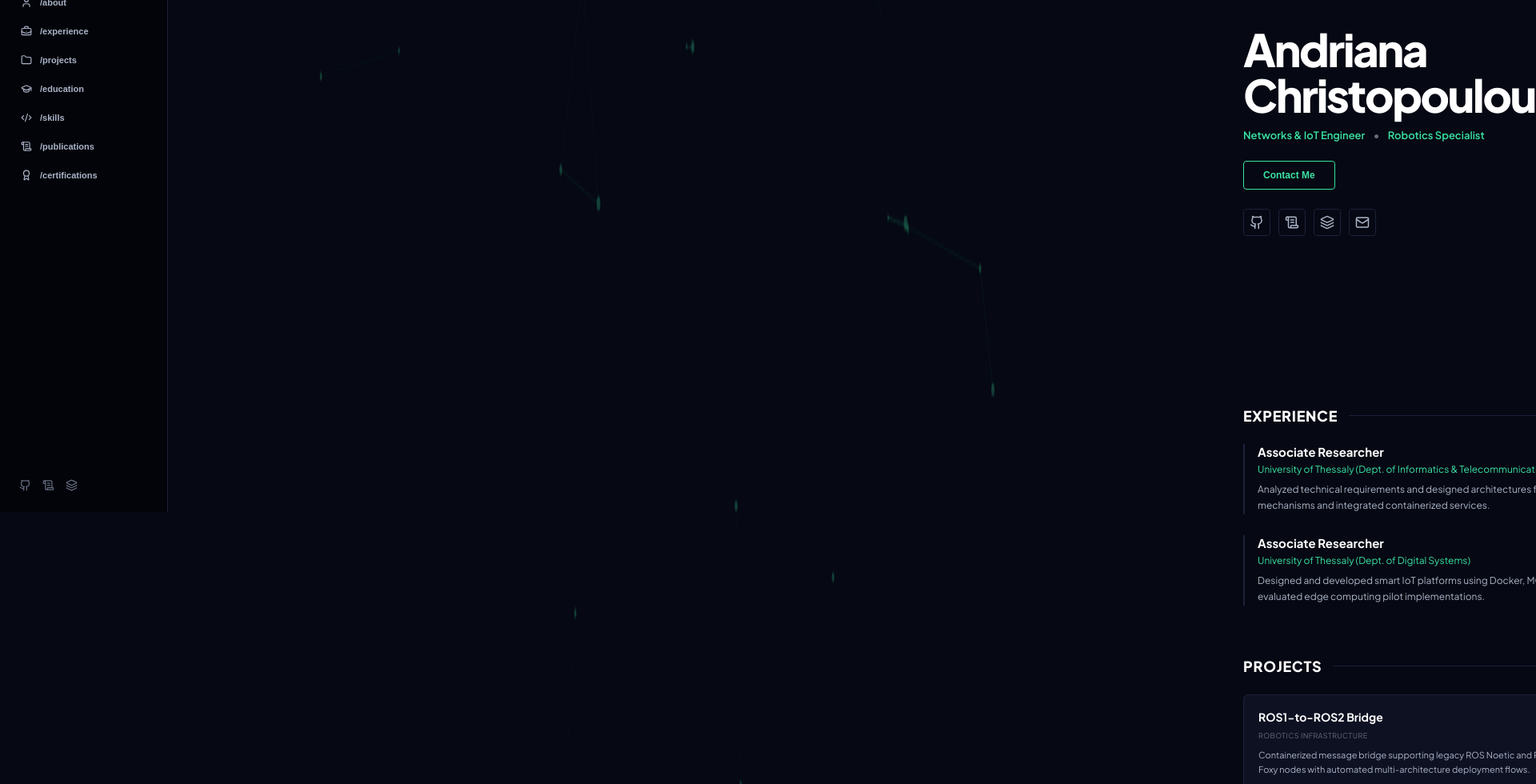
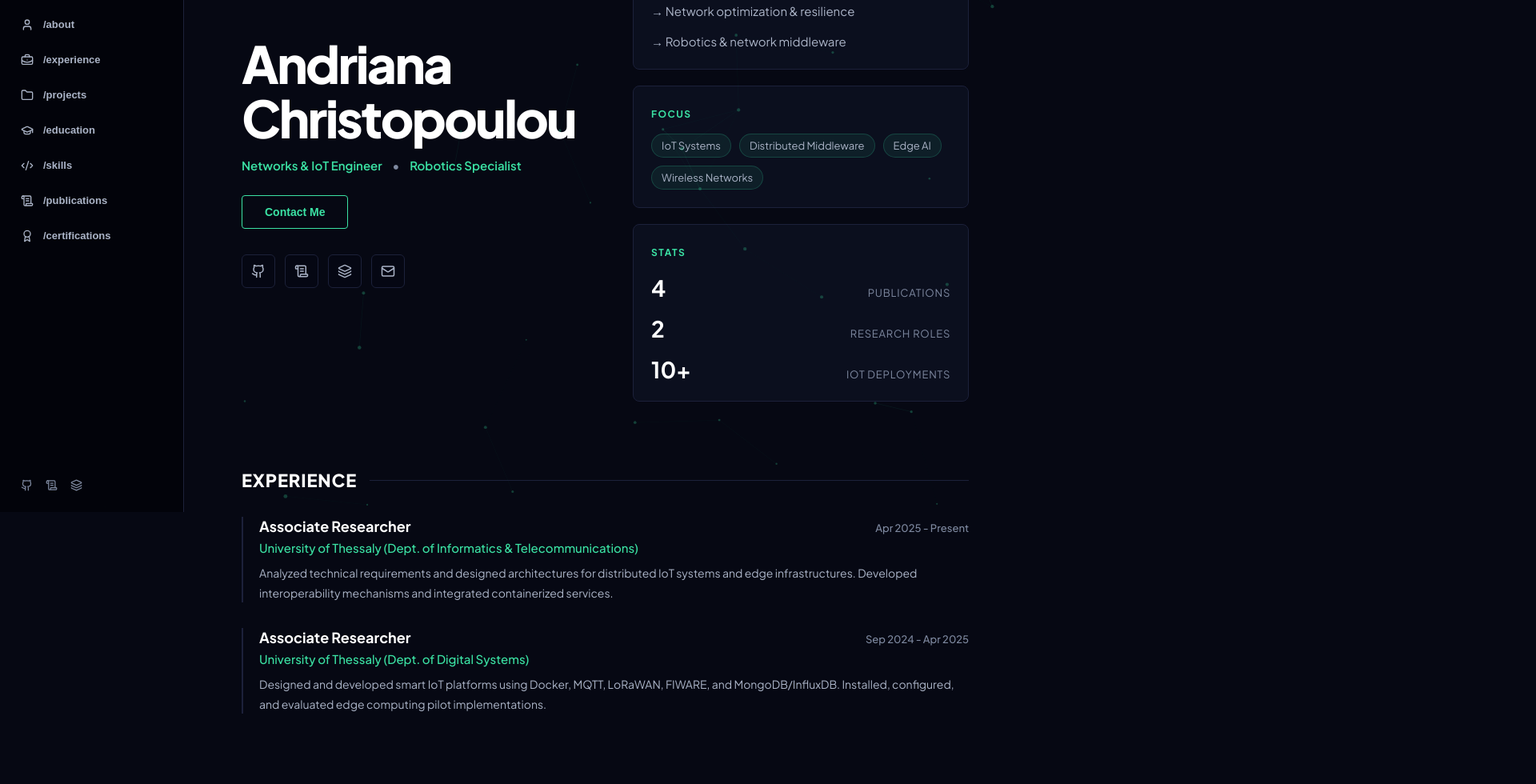
Before and after one commit to losandriana/bio, a React (Vite) app: page / in a window 1280 px wide. Shown: the part 160-1140 px from the top of the page at 80% size, 1920 px wide, since content can reach past the window. Built offline with nearby package versions, Linux system fonts and the light colour scheme.

Commit message:
Update styles.css

```diff
--- a/src/styles.css
+++ b/src/styles.css
@@ -5,7 +5,7 @@
   --bg-surface: #0e1122;
   --text-primary: #ffffff;
   --text-muted: #abb4c7;
-  --text-dim: #646c7f;
+  --text-dim: #7e89a0; /* Shifted slightly lighter to keep visibility strong at larger scale */
   --brand-green: #3be2a4;
   --brand-green-hover: #2ec58d;
   --border-line: #1c213a;
@@ -31,9 +31,22 @@ body {
   overflow-x: hidden;
 }
 
+/* Structural changes for the interactive wallpaper mesh layer */
+.network-animated-bg {
+  position: fixed;
+  top: 0;
+  left: 0;
+  width: 100vw;
+  height: 100vh;
+  z-index: 1;
+  pointer-events: none; /* Stops canvas from blocking your standard click events */
+}
+
 .portfolio-site {
   display: flex;
   min-height: 100vh;
+  position: relative;
+  z-index: 2;
 }
 
 /* ======================================
@@ -45,8 +58,9 @@ body {
   top: 0;
   left: 0;
   bottom: 0;
-  width: 210px;
-  background-color: #03040a;
+  width: 230px; /* Widened slightly to accommodate larger navigational fonts */
+  background-color: rgba(3, 4, 10, 0.93); /* Added high-density blur fallback */
+  backdrop-filter: blur(8px);
   border-right: 1px solid var(--border-line);
   padding: 28px 0 22px 0;
   display: flex;
@@ -58,20 +72,19 @@ body {
   display: flex;
   justify-content: center;
   align-items: center;
-  padding: 15px 0;
+  padding: 15px 0 25px 0;
 }
 
-/* UPDATED: Scaling up the branding element size safely */
 .sidebar-logo {
   max-width: 100%;
   height: auto;
-  width: 85px;
+  width: 95px; /* Bumped up from 85px to stay balanced with text scaling */
 }
 
 .sidebar-links-list {
   display: flex;
   flex-direction: column;
-  gap: 2px;
+  gap: 4px;
   width: 100%;
 }
 
@@ -79,10 +92,10 @@ body {
   background: transparent;
   border: none;
   width: 100%;
-  padding: 10px 14px 10px 24px;
+  padding: 12px 14px 12px 24px;
   display: flex;
   align-items: center;
-  gap: 10px;
+  gap: 12px;
   color: var(--text-muted);
   cursor: pointer;
   text-align: left;
@@ -92,27 +105,27 @@ body {
 
 .sidebar-nav-btn:hover {
   color: var(--text-primary);
-  background-color: rgba(59, 226, 164, 0.04);
+  background-color: rgba(59, 226, 164, 0.05);
   border-left-color: var(--brand-green);
 }
 
 .sidebar-nav-icon {
-  width: 14px;
-  height: 14px;
+  width: 16px; /* Scaled up icon */
+  height: 16px;
   stroke-width: 2px;
   flex-shrink: 0;
 }
 
 .nav-label-text {
-  font-size: 11px;
+  font-size: 13px; /* SCALED UP (was 11px) */
   font-weight: 600;
 }
 
 .sidebar-footer-icons {
   margin-top: auto;
-  padding-left: 24px;
+  padding-left: 26px;
   display: flex;
-  gap: 14px;
+  gap: 16px;
   color: var(--text-dim);
 }
 
@@ -129,11 +142,10 @@ body {
    MAIN CONTENT
 ====================================== */
 
-/* UPDATED: Removed max-width constraint to fill the page grid naturally */
 .content-stream {
   flex: 1;
-  margin-left: 210px;
-  padding: 52px 64px 72px 64px;
+  margin-left: 230px;
+  padding: 64px 72px 84px 72px;
 }
 
 .hero-section,
@@ -142,21 +154,20 @@ body {
 }
 
 .generic-section {
-  margin-bottom: 64px;
+  margin-bottom: 84px;
 }
 
 /* ======================================
    HERO
 ====================================== */
 
-/* UPDATED: Widened layout columns to handle expansive displays fluidly */
 .hero-section {
   display: grid;
-  grid-template-columns: 1fr 400px;
-  gap: 64px;
+  grid-template-columns: 1fr 420px;
+  gap: 72px;
   align-items: center;
-  min-height: 68vh;
-  margin-bottom: 72px;
+  min-height: 70vh;
+  margin-bottom: 84px;
 }
 
 .hero-text-content {
@@ -164,35 +175,35 @@ body {
 }
 
 .static-name-heading {
-  margin: 0 0 14px 0;
-  font-size: clamp(38px, 5vw, 56px);
+  margin: 0 0 16px 0;
+  font-size: clamp(44px, 5.5vw, 64px); /* SCALED UP heading proportions */
   font-weight: 800;
-  line-height: 1.02;
+  line-height: 1.05;
   letter-spacing: -0.04em;
 }
 
 .static-role-subline {
-  margin: 0 0 24px 0;
-  font-size: 13px;
+  margin: 0 0 28px 0;
+  font-size: 15px; /* SCALED UP (was 13px) */
   font-weight: 600;
   color: var(--brand-green);
 }
 
 .static-role-subline span {
   color: var(--text-dim);
-  margin: 0 8px;
+  margin: 0 10px;
 }
 
 .hero-cta-row {
-  margin-bottom: 24px;
+  margin-bottom: 32px;
 }
 
 .cta-primary-btn {
   background-color: transparent;
   border: 1px solid var(--brand-green);
   color: var(--brand-green);
-  padding: 10px 24px;
-  font-size: 12px;
+  padding: 12px 28px; /* Slightly roomier button metrics */
+  font-size: 14px; /* SCALED UP (was 12px) */
   font-weight: 600;
   border-radius: 4px;
   cursor: pointer;
@@ -201,27 +212,30 @@ body {
 
 .cta-primary-btn:hover {
   background-color: rgba(59, 226, 164, 0.08);
+  box-shadow: 0 4px 20px rgba(59, 226, 164, 0.15);
 }
 
 .social-icon-circles {
   display: flex;
-  gap: 10px;
+  gap: 12px;
 }
 
 .social-icon-circles a {
-  width: 34px;
-  height: 34px;
-  border-radius: 4px;
+  width: 42px; /* Grown container diameters for higher accessibility metrics */
+  height: 42px;
+  border-radius: 6px;
   border: 1px solid var(--border-line);
   display: grid;
   place-items: center;
   color: var(--text-muted);
+  background-color: rgba(6, 8, 19, 0.6);
   transition: all 0.15s ease;
 }
 
 .social-icon-circles a:hover {
   color: var(--text-primary);
   border-color: var(--brand-green);
+  background-color: rgba(14, 17, 34, 0.8);
 }
 
 /* ======================================
@@ -231,34 +245,35 @@ body {
 .hero-side-panel {
   display: flex;
   flex-direction: column;
-  gap: 16px;
+  gap: 20px;
 }
 
 .hero-focus-card,
 .mini-stat-card {
-  background-color: var(--bg-surface);
+  background-color: rgba(14, 17, 34, 0.85); /* Smooth backing alpha blend */
+  backdrop-filter: blur(4px);
   border: 1px solid var(--border-line);
   border-radius: 8px;
-  padding: 18px;
+  padding: 22px;
 }
 
 .hero-focus-card ul {
   list-style: none;
   padding: 0;
-  margin: 14px 0 0 0;
+  margin: 16px 0 0 0;
   display: flex;
   flex-direction: column;
-  gap: 12px;
+  gap: 14px;
 }
 
 .hero-focus-card li {
-  font-size: 13px;
+  font-size: 15px; /* SCALED UP (was 13px) */
   color: var(--text-muted);
   line-height: 1.6;
 }
 
 .mini-card-label {
-  font-size: 10px;
+  font-size: 12px; /* SCALED UP (was 10px) */
   letter-spacing: 0.12em;
   text-transform: uppercase;
   color: var(--brand-green);
@@ -268,30 +283,30 @@ body {
 .hero-mini-grid {
   display: grid;
   grid-template-columns: 1fr;
-  gap: 16px;
+  gap: 20px;
 }
 
 .focus-tags {
   display: flex;
   flex-wrap: wrap;
-  gap: 8px;
-  margin-top: 14px;
+  gap: 10px;
+  margin-top: 16px;
 }
 
 .focus-tags span {
-  padding: 6px 10px;
-  background-color: rgba(59, 226, 164, 0.06);
-  border: 1px solid rgba(59, 226, 164, 0.14);
+  padding: 6px 12px;
+  background-color: rgba(59, 226, 164, 0.08);
+  border: 1px solid rgba(59, 226, 164, 0.2);
   border-radius: 999px;
-  font-size: 11px;
+  font-size: 13px; /* SCALED UP (was 11px) */
   color: var(--text-muted);
 }
 
 .stats-list {
   display: flex;
   flex-direction: column;
-  gap: 14px;
-  margin-top: 16px;
+  gap: 16px;
+  margin-top: 18px;
 }
 
 .stats-list div {
@@ -301,12 +316,12 @@ body {
 }
 
 .stats-list strong {
-  font-size: 24px;
+  font-size: 28px; /* SCALED UP (was 24px) */
   color: var(--text-primary);
 }
 
 .stats-list span {
-  font-size: 11px;
+  font-size: 13px; /* SCALED UP (was 11px) */
   color: var(--text-dim);
   text-transform: uppercase;
   letter-spacing: 0.06em;
@@ -317,12 +332,12 @@ body {
 ====================================== */
 
 .section-title-line {
-  font-size: 18px;
+  font-size: 22px; /* SCALED UP (was 18px) */
   font-weight: 800;
-  margin: 0 0 24px 0;
+  margin: 0 0 32px 0;
   display: flex;
   align-items: center;
-  gap: 14px;
+  gap: 16px;
   text-transform: uppercase;
   letter-spacing: 0.04em;
 }
@@ -341,51 +356,53 @@ body {
 .editorial-stack {
   display: flex;
   flex-direction: column;
-  gap: 26px;
+  gap: 32px;
 }
 
 .editorial-tile {
   border-left: 2px solid var(--border-line);
-  padding-left: 16px;
+  padding-left: 20px;
 }
 
 .tile-header-row {
   display: flex;
   justify-content: space-between;
   align-items: baseline;
-  gap: 12px;
+  gap: 16px;
 }
 
 .editorial-tile h3 {
   margin: 0;
-  font-size: 15px;
+  font-size: 18px; /* SCALED UP (was 15px) */
   font-weight: 700;
 }
 
 .tile-date-label {
-  font-size: 10px;
+  font-size: 13px; /* SCALED UP (was 10px) */
   color: var(--text-dim);
+  font-weight: 500;
 }
 
 .tile-institution-sub {
-  margin: 5px 0 8px 0;
-  font-size: 12px;
+  margin: 6px 0 10px 0;
+  font-size: 15px; /* SCALED UP (was 12px) */
   color: var(--brand-green);
+  font-weight: 500;
 }
 
 .tile-description-body {
   margin: 0;
-  max-width: 100%; /* Changed from 780px to align beautifully with full layout width */
-  font-size: 12px;
-  line-height: 1.7;
+  max-width: 100%;
+  font-size: 14px; /* SCALED UP (was 12px) */
+  line-height: 1.75;
   color: var(--text-muted);
 }
 
 .editorial-link {
-  font-size: 11px;
-  color: var(--text-muted);
+  font-size: 13px; /* SCALED UP (was 11px) */
+  color: var(--brand-green);
   text-decoration: underline;
-  margin-top: 8px;
+  margin-top: 10px;
   display: inline-block;
 }
 
@@ -393,52 +410,53 @@ body {
    PROJECTS
 ====================================== */
 
-/* UPDATED: Uses an auto-fit template logic to dynamically absorb whitespace */
 .cards-structural-grid {
   display: grid;
-  grid-template-columns: repeat(auto-fit, minmax(320px, 1fr));
-  gap: 16px;
+  grid-template-columns: repeat(auto-fit, minmax(350px, 1fr)); /* Widened minimal threshold column steps */
+  gap: 20px;
 }
 
 .info-display-card {
-  background-color: var(--bg-surface);
+  background-color: rgba(14, 17, 34, 0.85);
+  backdrop-filter: blur(4px);
   border: 1px solid var(--border-line);
-  padding: 18px;
-  border-radius: 6px;
+  padding: 24px;
+  border-radius: 8px;
   transition: all 0.15s ease;
 }
 
 .info-display-card:hover {
   border-color: rgba(59, 226, 164, 0.4);
   transform: translateY(-2px);
+  background-color: rgba(14, 17, 34, 0.95);
 }
 
 .card-top-row {
   display: flex;
   justify-content: space-between;
   align-items: flex-start;
-  gap: 10px;
-  margin-bottom: 6px;
+  gap: 12px;
+  margin-bottom: 8px;
 }
 
 .info-display-card h3 {
   margin: 0;
-  font-size: 14px;
+  font-size: 16px; /* SCALED UP (was 14px) */
   line-height: 1.4;
 }
 
 .card-tag-meta {
-  font-size: 9px;
+  font-size: 11px; /* SCALED UP (was 9px) */
   text-transform: uppercase;
   letter-spacing: 0.05em;
   color: var(--text-dim);
   display: block;
-  margin-bottom: 10px;
+  margin-bottom: 14px;
 }
 
 .info-display-card p {
   margin: 0;
-  font-size: 11px;
+  font-size: 14px; /* SCALED UP (was 11px) */
   line-height: 1.7;
   color: var(--text-muted);
 }
@@ -450,28 +468,29 @@ body {
 .skills-split-layout {
   display: grid;
   grid-template-columns: repeat(2, 1fr);
-  gap: 20px;
+  gap: 24px;
 }
 
 .skills-bucket-block h4 {
-  margin: 0 0 10px 0;
-  font-size: 11px;
+  margin: 0 0 14px 0;
+  font-size: 13px; /* SCALED UP (was 11px) */
   text-transform: uppercase;
   color: var(--text-dim);
+  letter-spacing: 0.04em;
 }
 
 .flat-pill-cloud {
   display: flex;
   flex-wrap: wrap;
-  gap: 8px;
+  gap: 10px;
 }
 
 .flat-pill-cloud span {
-  background-color: var(--bg-surface);
+  background-color: rgba(14, 17, 34, 0.8);
   border: 1px solid var(--border-line);
-  padding: 6px 10px;
-  font-size: 10px;
-  border-radius: 4px;
+  padding: 8px 14px;
+  font-size: 13px; /* SCALED UP (was 10px) */
+  border-radius: 6px;
   color: var(--text-muted);
 }
 
@@ -488,16 +507,17 @@ body {
   display: flex;
   justify-content: space-between;
   align-items: center;
-  padding: 12px 0;
+  padding: 16px 0;
   border-bottom: 1px solid var(--border-line);
 }
 
 .row-main-title {
-  font-size: 12px;
+  font-size: 15px; /* SCALED UP (was 12px) */
+  font-weight: 500;
 }
 
 .row-side-meta {
-  font-size: 10px;
+  font-size: 13px; /* SCALED UP (was 10px) */
   color: var(--text-dim);
 }
 
@@ -506,23 +526,27 @@ body {
 ====================================== */
 
 .contact-footer-block p {
-  font-size: 13px;
+  font-size: 15px; /* SCALED UP (was 13px) */
   color: var(--text-muted);
-  margin-bottom: 18px;
+  margin-bottom: 24px;
 }
 
 .footer-links-stack {
   display: flex;
   flex-direction: column;
-  gap: 8px;
+  gap: 12px;
 }
 
 .footer-email-link {
-  font-size: 16px;
+  font-size: 20px; /* SCALED UP (was 16px) */
   font-weight: 700;
   color: var(--brand-green);
   text-decoration: none;
   width: fit-content;
+}
+
+.footer-email-link:hover {
+  color: var(--text-primary);
 }
 
 /* ======================================
@@ -542,7 +566,7 @@ body {
 
   .hero-section {
     grid-template-columns: 1fr;
-    gap: 32px;
+    gap: 36px;
     min-height: auto;
   }
 
@@ -555,14 +579,14 @@ body {
   .tile-header-row {
     flex-direction: column;
     align-items: flex-start;
-    gap: 4px;
+    gap: 6px;
   }
 
   .static-name-heading {
-    font-size: 42px;
+    font-size: 46px;
   }
 
   .section-title-line {
-    font-size: 16px;
+    font-size: 18px;
   }
 }
```
